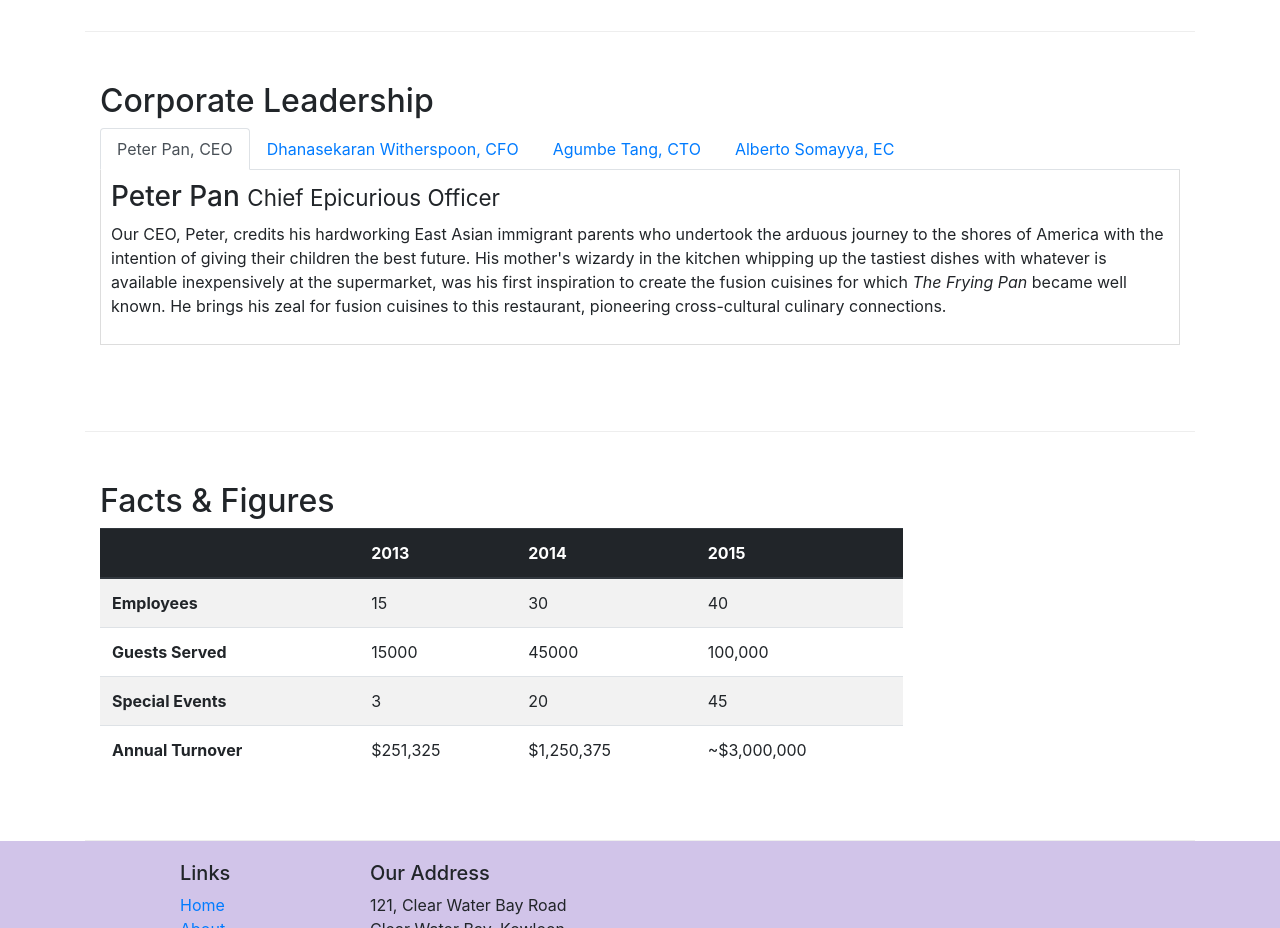
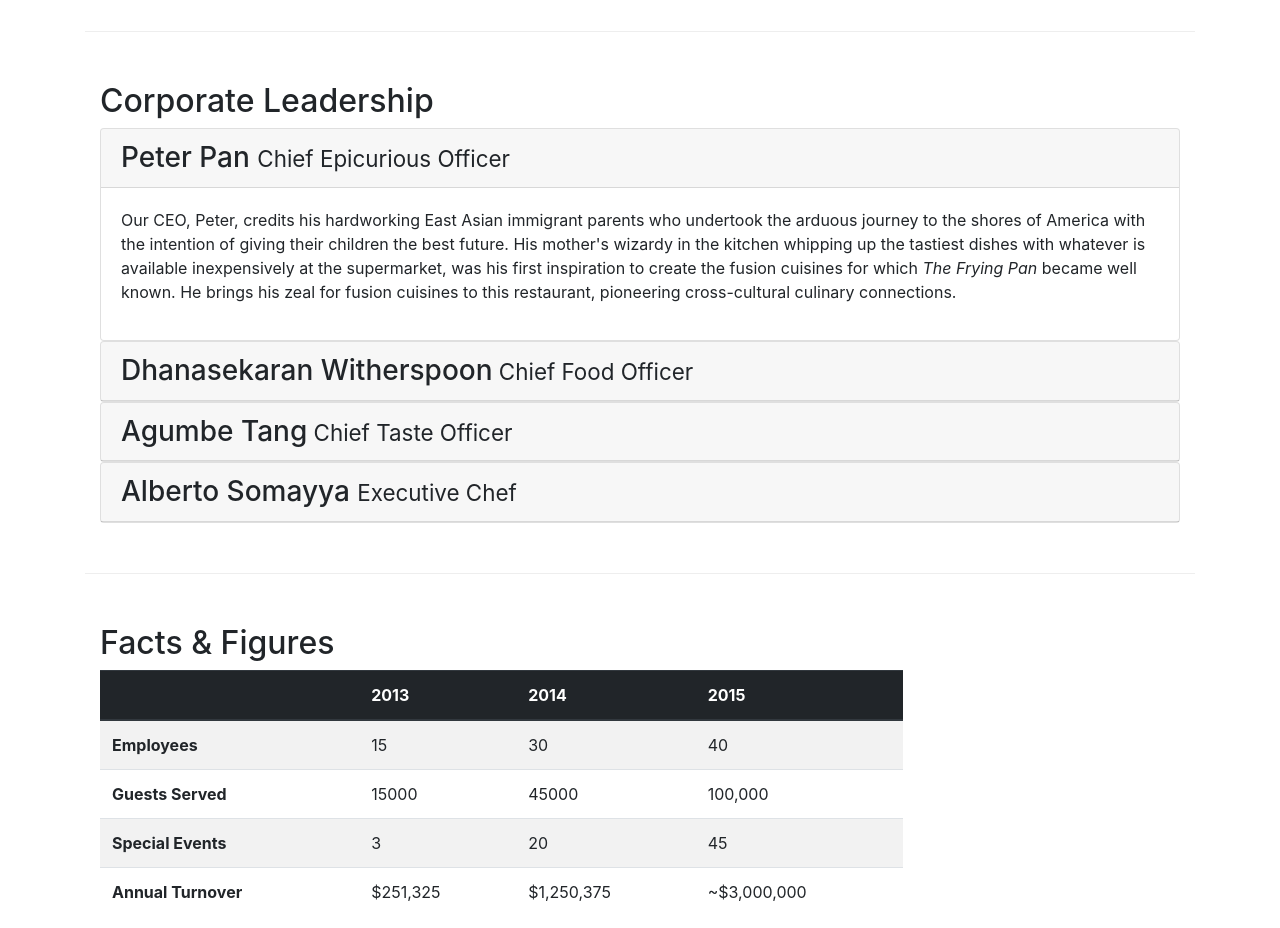
Before and after one commit to devansh511/ristorante-con-fusion, a website: page aboutus.html in a window 1280 px wide. Shown: the part 940-1868 px from the top of the page. Drawn offline with nearby package versions, Linux system fonts and the light colour scheme.

Commit message:
Accordion

```diff
--- a/aboutus.html
+++ b/aboutus.html
@@ -102,41 +102,63 @@
         <div class="row row-content">
             <div class="col-12">
                 <h2>Corporate Leadership</h2>
-                <ul class="nav nav-tabs">
-                    <li class="nav-item">
-                        <a class="nav-link active" href="#peter" role="tab" data-toggle="tab">Peter Pan, CEO</a>
-                    </li>
-                    <li class="nav-item">
-                        <a class="nav-link" href="#danny" role="tab" data-toggle="tab">Dhanasekaran Witherspoon, CFO</a>
-                    </li>
-                    <li class="nav-item">
-                        <a class="nav-link" href="#agumbe" role="tab" data-toggle="tab">Agumbe Tang, CTO</a>
-                    </li>
-                    <li class="nav-item">
-                        <a class="nav-link" href="#alberto" role="tab" data-toggle="tab">Alberto Somayya, EC</a>
-                    </li>
 
-                </ul>
-                <div class="tab-content">
-                    <div role="tabpanel" class="tab-pane fade show active" id="peter">
+                <div id="accordion">
+                    <div class="card">
+                        <div class="card-header" id="peterhead">
+                            <h3 class="mb-0">
+                            <a data-toggle="collapse" data-target="#peter">Peter Pan <small> Chief Epicurious Officer</small>
 
-                        <h3>Peter Pan <small>Chief Epicurious Officer</small></h3>
-                        <p class="d-none d-sm-block">Our CEO, Peter, credits his hardworking East Asian immigrant parents who undertook the arduous journey to the shores of America with the intention of giving their children the best future. His mother's wizardy in the kitchen whipping up the tastiest dishes with whatever is available inexpensively at the supermarket, was his first inspiration to create the fusion cuisines for which <em>The Frying Pan</em> became well known. He brings his zeal for fusion cuisines to this restaurant, pioneering cross-cultural culinary connections.</p>
+                            </a></h3>
+                        </div>
+                            <div role="collapse" class="collapse fade show active" id="peter" data-parent="#accordion">
+                                <div class="card-body">
+                                    <p class="d-none d-sm-block">Our CEO, Peter, credits his hardworking East Asian immigrant parents who undertook the arduous journey to the shores of America with the intention of giving their children the best future. His mother's wizardy in the kitchen whipping up the tastiest dishes with whatever is available inexpensively at the supermarket, was his first inspiration to create the fusion cuisines for which <em>The Frying Pan</em> became well known. He brings his zeal for fusion cuisines to this restaurant, pioneering cross-cultural culinary connections.</p>
+                                </div>
+
+                            </div>
                     </div>
-                    <div role="tabpanel" class="tab-pane fade " id="danny">
+                    <div class="card">
+                        <div class="card-header" id="dannyhead">
+                            <h3 class="mb-0">
+                            <a data-toggle="collapse" data-target="#danny"> Dhanasekaran Witherspoon<small> Chief Food Officer</small>
 
-                        <h3>Dhanasekaran Witherspoon <small>Chief Food Officer</small></h3>
-                        <p class="d-none d-sm-block">Our CFO, Danny, as he is affectionately referred to by his colleagues, comes from a long established family tradition in farming and produce. His experiences growing up on a farm in the Australian outback gave him great appreciation for varieties of food sources. As he puts it in his own words, <em>Everything that runs, wins, and everything that stays, pays!</em></p>
+                            </a></h3>
+                        </div>
+                            <div role="collapse" class="collapse fade" id="danny" data-parent="#accordion">
+                                <div class="card-body">
+                                    <p class="d-none d-sm-block">Our CFO, Danny, as he is affectionately referred to by his colleagues, comes from a long established family tradition in farming and produce. His experiences growing up on a farm in the Australian outback gave him great appreciation for varieties of food sources. As he puts it in his own words, <em>Everything that runs, wins, and everything that stays, pays!</em></p>
+                                </div>
+
+                            </div>
                     </div>
-                    <div role="tabpanel" class="tab-pane fade " id="agumbe">
+                    <div class="card">
+                        <div class="card-header" id="agumbehead">
+                            <h3 class="mb-0">
+                            <a data-toggle="collapse" data-target="#agumbe"> Agumbe Tang<small> Chief Taste Officer</small>
 
-                        <h3>Agumbe Tang <small>Chief Taste Officer</small></h3>
-                        <p class="d-none d-sm-block">Blessed with the most discerning gustatory sense, Agumbe, our CTO, personally ensures that every dish that we serve meets his exacting tastes. Our chefs dread the tongue lashing that ensues if their dish does not meet his exacting standards. He lives by his motto, <em>You click only if you survive my lick.</em></p>
+                            </a></h3>
+                        </div>
+                            <div role="collapse" class="collapse fade" id="agumbe" data-parent="#accordion">
+                                <div class="card-body">
+                                    <p class="d-none d-sm-block">Blessed with the most discerning gustatory sense, Agumbe, our CTO, personally ensures that every dish that we serve meets his exacting tastes. Our chefs dread the tongue lashing that ensues if their dish does not meet his exacting standards. He lives by his motto, <em>You click only if you survive my lick.</em></p>
+                                </div>
+
+                            </div>
                     </div>
-                    <div role="tabpanel" class="tab-pane fade " id="alberto">
+                    <div class="card">
+                        <div class="card-header" id="albertohead">
+                            <h3 class="mb-0">
+                            <a data-toggle="collapse" data-target="#alberto"> Alberto Somayya <small>Executive Chef</small>
 
-                        <h3>Alberto Somayya <small>Executive Chef</small></h3>
-                        <p class="d-none d-sm-block">Award winning three-star Michelin chef with wide International experience having worked closely with whos-who in the culinary world, he specializes in creating mouthwatering Indo-Italian fusion experiences. He says, <em>Put together the cuisines from the two craziest cultures, and you get a winning hit! Amma Mia!</em></p>
+                            </a></h3>
+                        </div>
+                            <div role="collapse" class="collapse fade" id="alberto" data-parent="#accordion">
+                                <div class="card-body">
+                                    <p class="d-none d-sm-block">Award winning three-star Michelin chef with wide International experience having worked closely with whos-who in the culinary world, he specializes in creating mouthwatering Indo-Italian fusion experiences. He says, <em>Put together the cuisines from the two craziest cultures, and you get a winning hit! Amma Mia!</em></p>
+                                </div>
+
+                            </div>
                     </div>
                 </div>
 
```
Also changed, not shown: contactus.html (line endings or trailing spaces).
